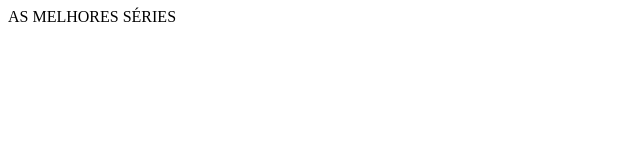
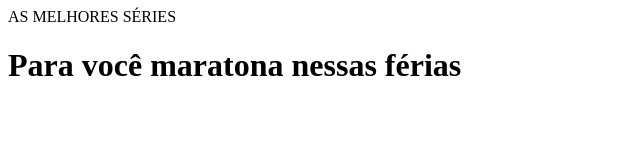
Before and after one commit to camilasantos23/exercicio-com-branches, a plain HTML site: page index.html in a window 1280 px wide. Shown: the whole page, without its empty margins (0-640 px from the left). Drawn offline with Linux system fonts and the light colour scheme.

Commit message:
adicionado texto

```diff
--- a/index.html
+++ b/index.html
@@ -9,6 +9,8 @@
 
     <header>AS MELHORES SÉRIES</header>
 
+    <h1>Para você maratona nessas férias</h1>
+
 
 </body>
 </html>
```
